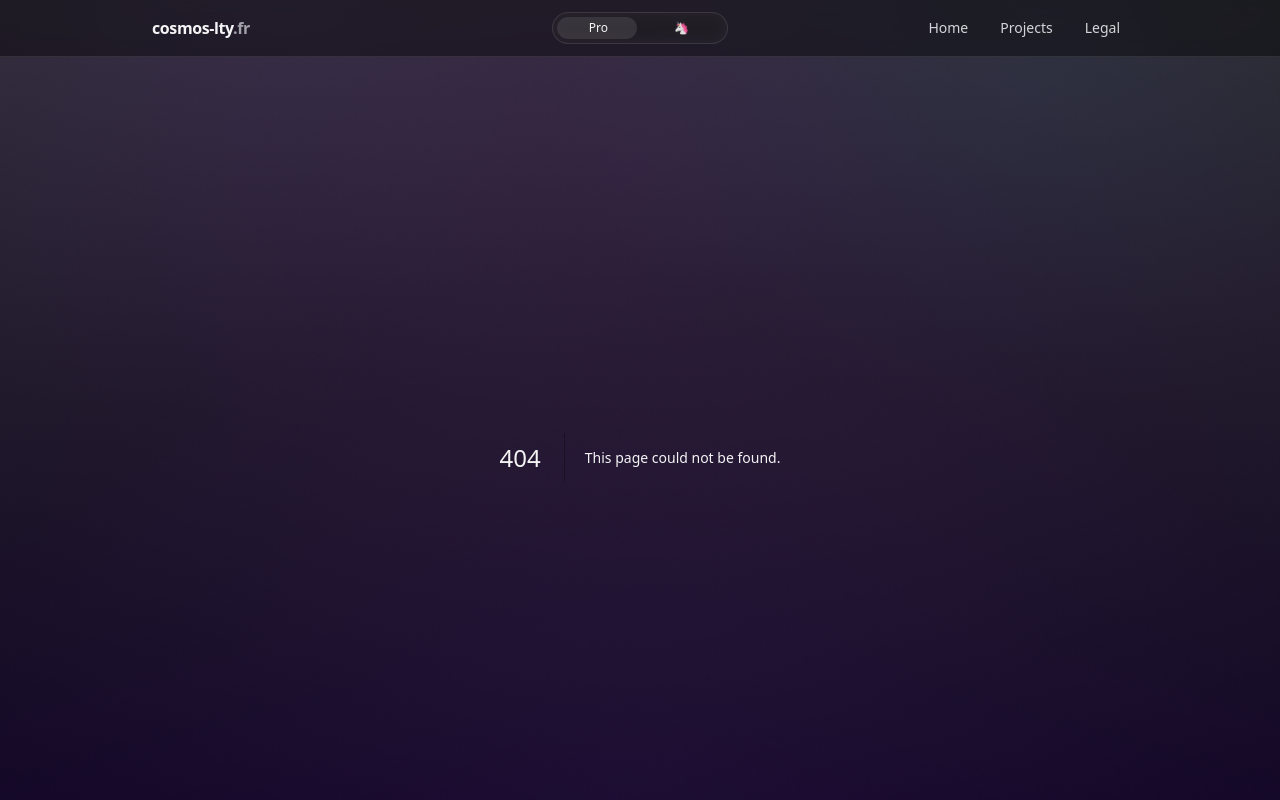
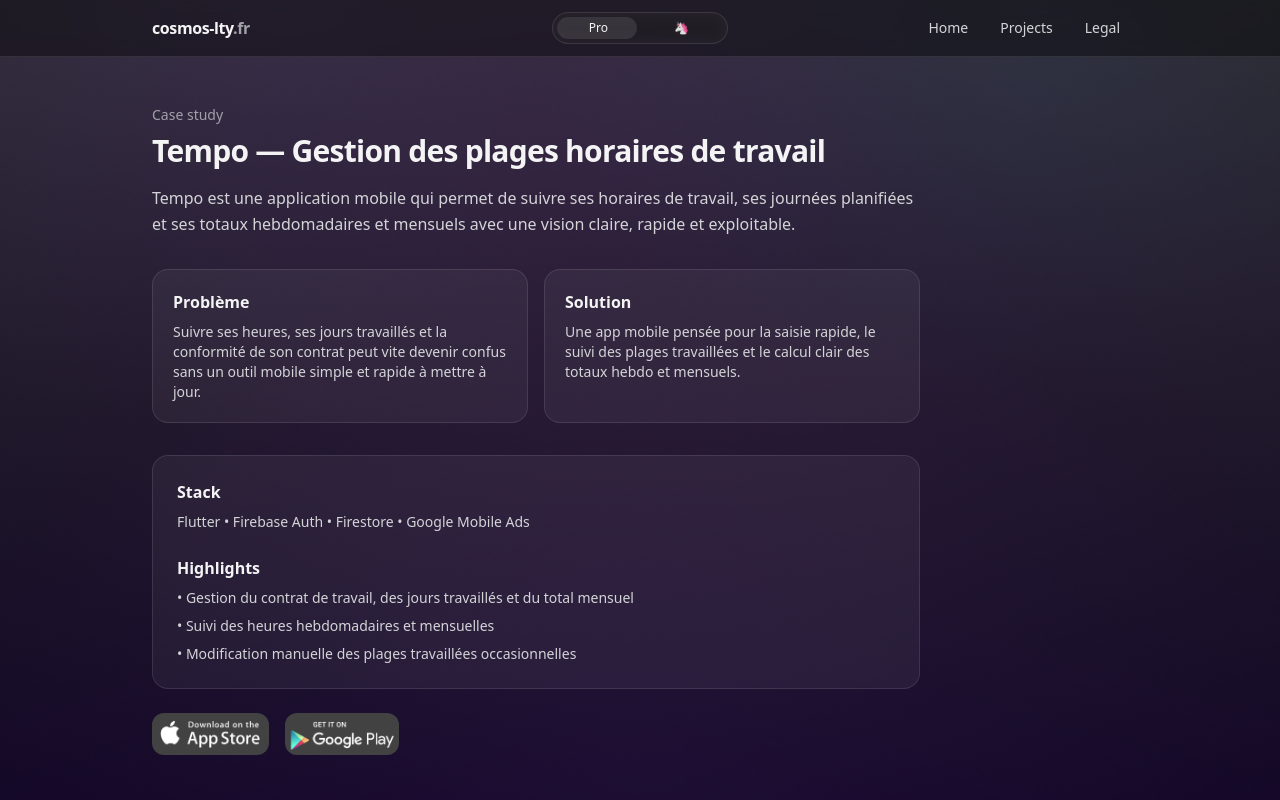
Before and after one commit to Laetitia-Bara/Portfolio, a Next.js app: page /tempo in a window 1280 px wide. Before the commit this address had no page. Shown: the top 800 px of the page. Built offline with nearby package versions, Linux system fonts and the light colour scheme.

Commit message:
correction page Tempo

```diff
--- a/src/app/lofy/page.tsx
+++ b/src/app/lofy/page.tsx
@@ -7,27 +7,29 @@ export default function LofyCaseStudy() {
                 <div className="max-w-3xl">
                     <p className="text-sm text-zinc-400">Case study</p>
                     <h1 className="mt-2 text-3xl font-semibold tracking-tight">
-                        Lofy — Gestion d’élevage
+                        Lofy — Gestion d’élevage canin
                     </h1>
                     <p className="mt-4 text-zinc-300 leading-relaxed">
-                        Lofy est une web app pensée pour les éleveurs canins, avec gestion des chiens,
-                        rappels, saillies, portées et pilotage du quotidien d’élevage.
+                        Lofy est une web app métier pensée pour les éleveurs canins. Elle permet de piloter
+                        les chiens, les reproducteurs, les saillies, les portées et les rappels, avec une
+                        logique de données partagée avec BoB.
                     </p>
 
                     <div className="mt-8 grid gap-4 sm:grid-cols-2">
                         <div className="rounded-2xl border border-white/10 bg-white/5 p-5">
                             <h2 className="text-base font-semibold">Problème</h2>
                             <p className="mt-2 text-sm text-zinc-300">
-                                Centraliser le suivi d’élevage dans une interface claire, rapide
-                                et exploitable au quotidien.
+                                Centraliser le suivi d’élevage dans une interface claire, fiable et exploitable
+                                au quotidien, tout en gardant une cohérence avec les données déjà présentes dans
+                                l’écosystème BoB.
                             </p>
                         </div>
 
                         <div className="rounded-2xl border border-white/10 bg-white/5 p-5">
                             <h2 className="text-base font-semibold">Solution</h2>
                             <p className="mt-2 text-sm text-zinc-300">
-                                Une web app métier avec dashboard, rappels, saillies, portées
-                                et logique de données cohérente avec l’écosystème BoB.
+                                Une web app structurée autour d’un dashboard, de rappels, de la gestion des
+                                chiens, des saillies et des portées, avec une UX orientée pilotage métier.
                             </p>
                         </div>
                     </div>
@@ -35,14 +37,14 @@ export default function LofyCaseStudy() {
                     <div className="mt-8 rounded-2xl border border-white/10 bg-white/5 p-6">
                         <h2 className="text-base font-semibold">Stack</h2>
                         <p className="mt-2 text-sm text-zinc-300">
-                            Next.js • Firebase Auth • Firestore • i18n • Vercel
+                            Next.js • TypeScript • Firebase Auth • Firestore • Cloudinary
                         </p>
 
                         <h2 className="mt-6 text-base font-semibold">Highlights</h2>
                         <ul className="mt-2 space-y-2 text-sm text-zinc-300">
-                            <li>• Dashboard élevage avec KPI et urgences</li>
-                            <li>• Gestion des rappels, saillies et portées</li>
-                            <li>• Synchronisation logique avec l’univers BoB</li>
+                            <li>• Gestion des chiens, saillies et portées avec données croisées avec BoB</li>
+                            <li>• Rappels automatiques, notamment pour le suivi santé et vaccins</li>
+                            <li>• Dashboard avec vision globale de l’activité d’élevage</li>
                         </ul>
                     </div>
 
@@ -51,7 +53,7 @@ export default function LofyCaseStudy() {
                             href="https://lofy.cosmos-lty.fr"
                             target="_blank"
                             rel="noopener noreferrer"
-                            className="rounded-xl border border-white/15 bg-white/5 px-4 py-2 text-sm transition hover:bg-white/10"
+                            className="rounded-xl border border-white/15 bg-white/5 px-4 py-2 text-sm text-zinc-100 transition hover:bg-white/10"
                         >
                             Ouvrir Lofy
                         </a>
--- /dev/null
+++ b/src/app/tempo/page.tsx
@@ -0,0 +1,86 @@
+import Container from "../../components/Container";
+import Image from "next/image";
+
+export default function TempoCaseStudy() {
+    return (
+        <section className="py-12">
+            <Container>
+                <div className="max-w-3xl">
+                    <p className="text-sm text-zinc-400">Case study</p>
+                    <h1 className="mt-2 text-3xl font-semibold tracking-tight">
+                        Tempo — Gestion des plages horaires de travail
+                    </h1>
+                    <p className="mt-4 text-zinc-300 leading-relaxed">
+                        Tempo est une application mobile qui permet de suivre ses horaires de travail,
+                        ses journées planifiées et ses totaux hebdomadaires et mensuels avec une vision
+                        claire, rapide et exploitable.
+                    </p>
+
+                    <div className="mt-8 grid gap-4 sm:grid-cols-2">
+                        <div className="rounded-2xl border border-white/10 bg-white/5 p-5">
+                            <h2 className="text-base font-semibold">Problème</h2>
+                            <p className="mt-2 text-sm text-zinc-300">
+                                Suivre ses heures, ses jours travaillés et la conformité de son contrat peut vite
+                                devenir confus sans un outil mobile simple et rapide à mettre à jour.
+                            </p>
+                        </div>
+
+                        <div className="rounded-2xl border border-white/10 bg-white/5 p-5">
+                            <h2 className="text-base font-semibold">Solution</h2>
+                            <p className="mt-2 text-sm text-zinc-300">
+                                Une app mobile pensée pour la saisie rapide, le suivi des plages travaillées
+                                et le calcul clair des totaux hebdo et mensuels.
+                            </p>
+                        </div>
+                    </div>
+
+                    <div className="mt-8 rounded-2xl border border-white/10 bg-white/5 p-6">
+                        <h2 className="text-base font-semibold">Stack</h2>
+                        <p className="mt-2 text-sm text-zinc-300">
+                            Flutter • Firebase Auth • Firestore • Google Mobile Ads
+                        </p>
+
+                        <h2 className="mt-6 text-base font-semibold">Highlights</h2>
+                        <ul className="mt-2 space-y-2 text-sm text-zinc-300">
+                            <li>• Gestion du contrat de travail, des jours travaillés et du total mensuel</li>
+                            <li>• Suivi des heures hebdomadaires et mensuelles</li>
+                            <li>• Modification manuelle des plages travaillées occasionnelles</li>
+                        </ul>
+                    </div>
+
+                    <div className="mt-6 flex flex-wrap items-center gap-4">
+                        <a
+                            href="https://apps.apple.com/us/app/tempoo/id6762077819"
+                            target="_blank"
+                            rel="noopener noreferrer"
+                            className="store-badge rounded-xl overflow-hidden transition hover:scale-105"
+                        >
+                            <Image
+                                src="/stores/apple.png"
+                                alt="Download on the App Store"
+                                width={140}
+                                height={42}
+                                className="h-[42px] w-auto"
+                            />
+                        </a>
+
+                        <a
+                            href="https://play.google.com/store/apps/details?id=fr.cosmoslty.tempo"
+                            target="_blank"
+                            rel="noopener noreferrer"
+                            className="store-badge rounded-xl overflow-hidden transition hover:scale-105"
+                        >
+                            <Image
+                                src="/stores/google.png"
+                                alt="Get it on Google Play"
+                                width={160}
+                                height={48}
+                                className="h-[42px] w-auto"
+                            />
+                        </a>
+                    </div>
+                </div>
+            </Container>
+        </section>
+    );
+}
```
